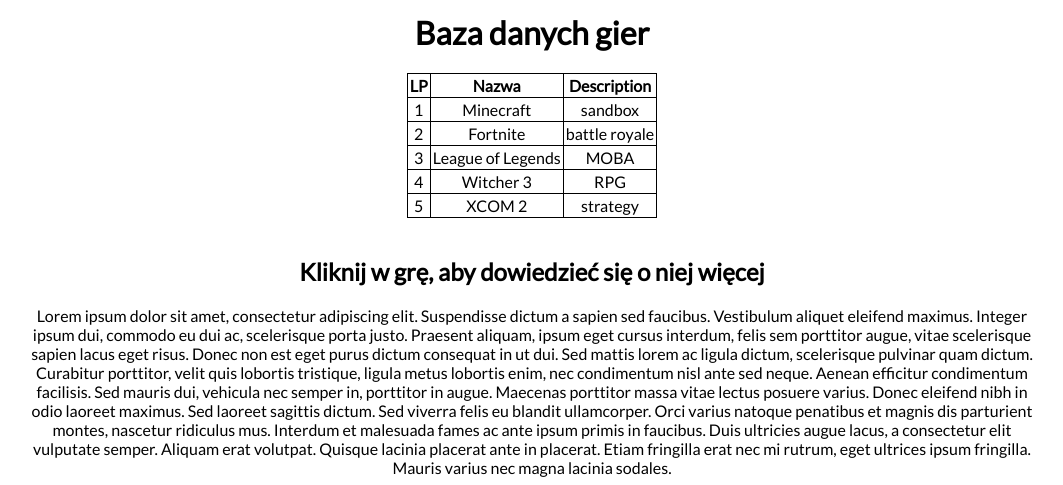
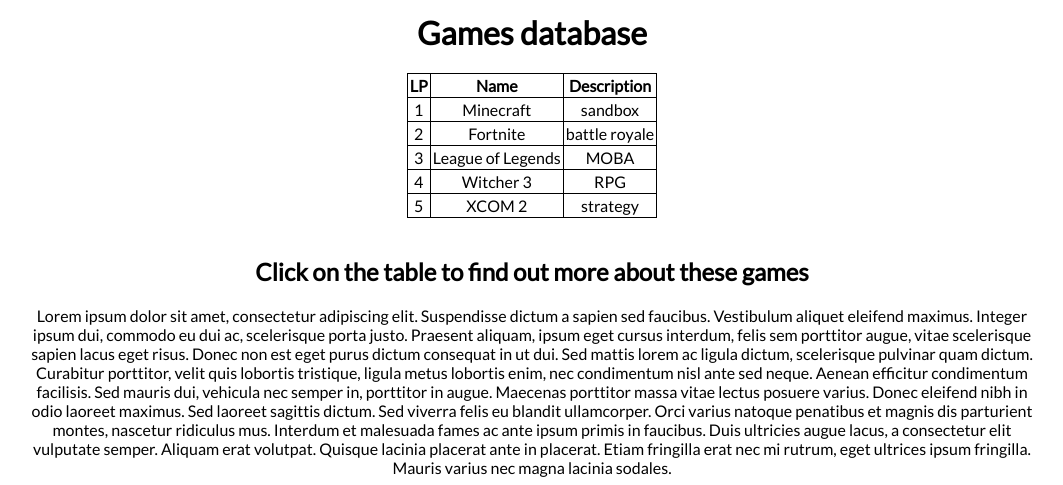
Before and after one commit to ArxsesfuI/PHP-ID-recognition, a PHP site: page / in a window 1280 px wide. Shown: the top 485 px of the page, without its empty margins (108-1171 px from the left). Run offline with PHP 8.4, Linux system fonts and the light colour scheme; data comes from the database, SQL or seed files in the repository.

Commit message:
Update index.php

```diff
--- a/index.php
+++ b/index.php
@@ -25,9 +25,9 @@
 
             if ($result->num_rows > 0) {
                 // Wyświetl dane z tabeli
-                echo "<h1>Baza danych gier</h1>";
+                echo "<h1>Games database</h1>";
                 echo "<table>";
-                echo "<tr><th>LP</th><th>Nazwa</th><th>Description</th></tr>";
+                echo "<tr><th>LP</th><th>Name</th><th>Description</th></tr>";
                 while ($row = $result->fetch_assoc()) {
                     // Tworzenie linku do każdego rekordu
                     $id = $row["id"];
@@ -43,7 +43,7 @@
             // Zakończ połączenie po zakończeniu operacji
             $conn->close();
 
-            echo "<h2>Kliknij w grę, aby dowiedzieć się o niej więcej</h2>";
+            echo "<h2>Click on the table to find out more about these games</h2>";
             echo "<p>Lorem ipsum dolor sit amet, consectetur adipiscing elit. Suspendisse dictum a sapien sed faucibus. Vestibulum aliquet eleifend maximus. Integer ipsum dui, commodo eu dui ac, scelerisque porta justo. Praesent aliquam, ipsum eget cursus interdum, felis sem porttitor augue, vitae scelerisque sapien lacus eget risus. Donec non est eget purus dictum consequat in ut dui. Sed mattis lorem ac ligula dictum, scelerisque pulvinar quam dictum. Curabitur porttitor, velit quis lobortis tristique, ligula metus lobortis enim, nec condimentum nisl ante sed neque. Aenean efficitur condimentum facilisis. Sed mauris dui, vehicula nec semper in, porttitor in augue. Maecenas porttitor massa vitae lectus posuere varius. Donec eleifend nibh in odio laoreet maximus.
 
             Sed laoreet sagittis dictum. Sed viverra felis eu blandit ullamcorper. Orci varius natoque penatibus et magnis dis parturient montes, nascetur ridiculus mus. Interdum et malesuada fames ac ante ipsum primis in faucibus. Duis ultricies augue lacus, a consectetur elit vulputate semper. Aliquam erat volutpat. Quisque lacinia placerat ante in placerat. Etiam fringilla erat nec mi rutrum, eget ultrices ipsum fringilla. Mauris varius nec magna lacinia sodales.</p>";
```
